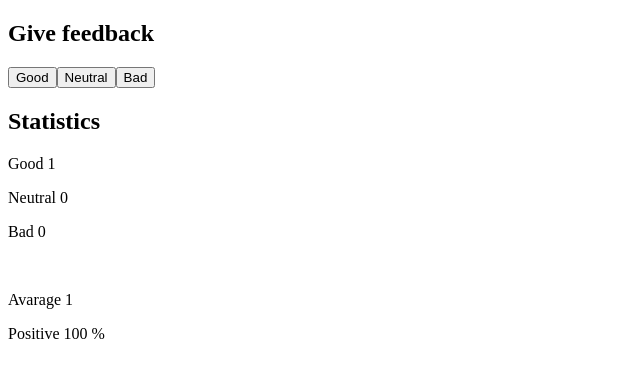
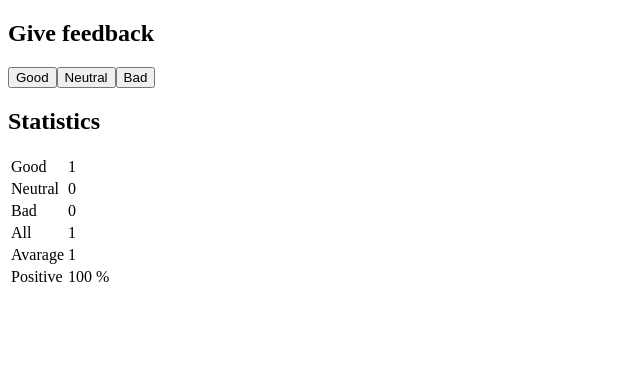
Before and after one commit to AngelGabriel-ManzanoContreras/fullstackopen, a React (Vite) app in the folder part1/introdemo/: page / in a window 1280 px wide. Both pictures are taken after a click on the button "Good". Shown: the top 378 px of the page, without its empty margins (0-640 px from the left). Built offline with nearby package versions, Linux system fonts and the light colour scheme; the HTML template or start-up script is replaced by a standard one.

Commit message:
Activity 1.11 done ig

```diff
--- a/part1/introdemo/src/App.jsx
+++ b/part1/introdemo/src/App.jsx
@@ -2,7 +2,14 @@ import { useState } from "react"
 
 const Title = ({title}) => { return <h2>{title}</h2> }
 
-const StatisticLine = ({text, value}) => { return <p>{text} {value}</p> }
+const StatisticLine = ({text, value}) => {
+  return (
+    <tr>
+      <td>{ text }</td>
+      <td>{ value }</td>
+    </tr>
+  )
+}
 
 const CustomButton = ({text, handleClick}) => { return <button onClick={handleClick}>{text}</button> }
 
@@ -23,12 +30,16 @@ const Statistics = ({good, neutral, bad}) => {
   return (
     <section>
       <Title title="Statistics" />
-      <StatisticLine text="Good" value={ good } />
-      <StatisticLine text="Neutral" value={ neutral} />
-      <StatisticLine text="Bad" value={ bad } />
-      <br />
-      <StatisticLine text="Avarage" value={ avarage } />
-      <StatisticLine text="Positive" value={ `${ positive } %` } />
+      <table>
+        <tbody>
+          <StatisticLine text="Good" value={good} />
+          <StatisticLine text="Neutral" value={neutral} />
+          <StatisticLine text="Bad" value={bad} />
+          <StatisticLine text="All" value={totalFeedback} />
+          <StatisticLine text="Avarage" value={avarage} />
+          <StatisticLine text="Positive" value={`${positive} %`} />
+        </tbody>
+      </table>
     </section>
   )
 }
```
